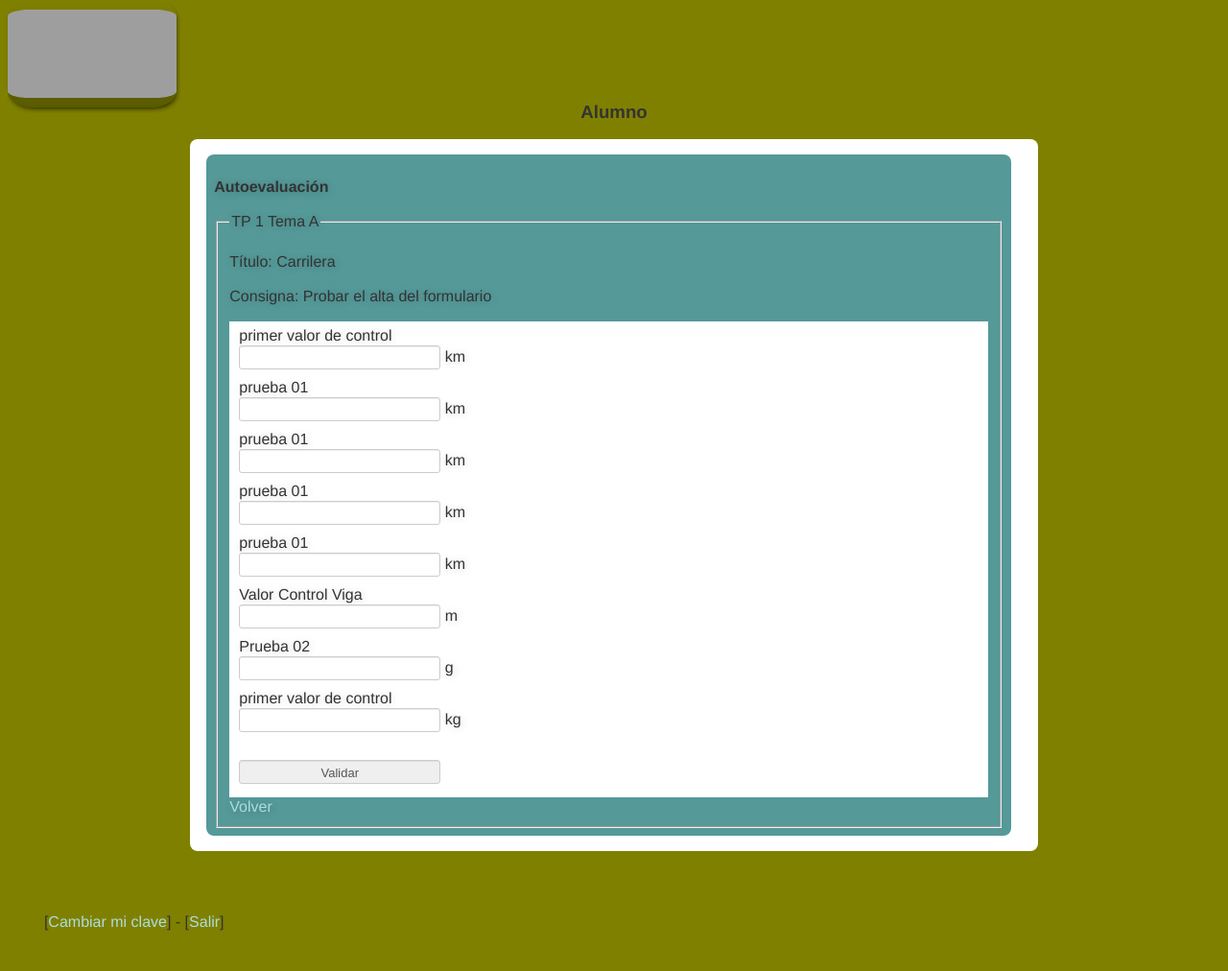
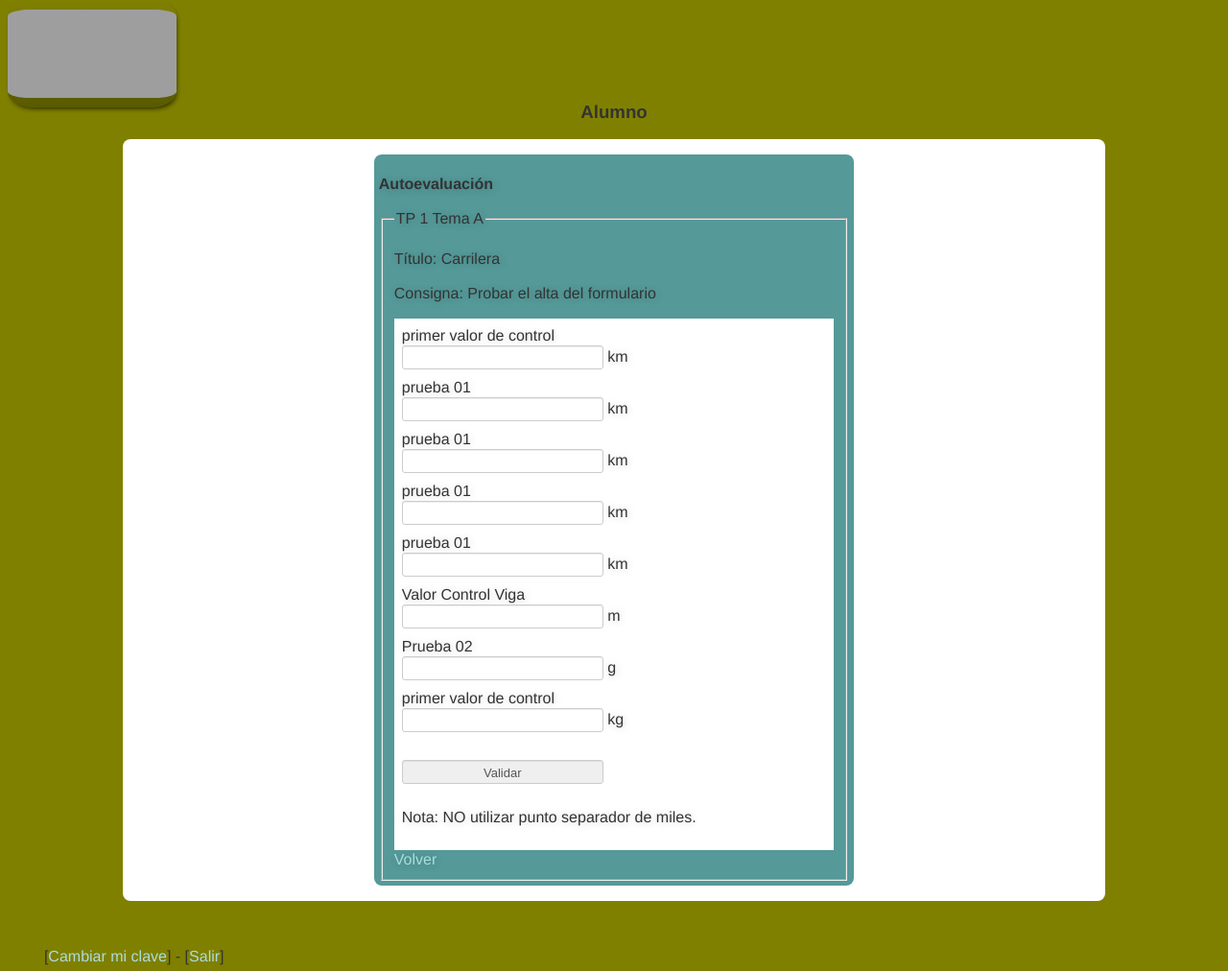
Before and after one commit to fcoloccini/facultad, a Django app: template templates/tps/autoevaluacionValoresCtrl.html in a window 1280 px wide. Shown: the whole page at 96% size. Before the commit the page ends 970 px from the top, so only its background shows below. Run offline with Django 3.2, Linux system fonts and the light colour scheme; the template is opened without the code that fills it: values that come from a table or form of the project are taken from there, others are empty; data comes from the database, SQL or seed files in the repository; both versions use the stored data as it was after the commit; parts of the project's set-up code (start-up, migrations or seed data) failed here and were passed over; some libraries are stand-ins or nearby versions; grey boxes are pictures that could not be loaded.

Commit message:
estilo mejorado

```diff
--- a/local_apps/tps/models.py
+++ b/local_apps/tps/models.py
@@ -53,7 +53,7 @@ class ValidacionControlesForm (forms.Form):
         #agrego cada valor de control individualmente
         for valCtrl in valoresControl:
             self.fields['valCtrl_%d' % valCtrl.id] = forms.CharField(label=valCtrl.titulo+" ("+valCtrl.unidad+")", help_text="Forma de c&aacute;lculo:<br />" +valCtrl.ayuda)
-            self.fields['valCtrl_%d' % valCtrl.id].widget.attrs['class'] = 'helpIcon'
+            self.fields['valCtrl_%d' % valCtrl.id].widget.attrs['class'] = 'helpicon'
 
 class AlumnoForm (ModelForm):
     class Meta:
--- a/local_apps/tps/static/css/estilos.css
+++ b/local_apps/tps/static/css/estilos.css
@@ -1,10 +1,20 @@
 /*en CSS se coloca los estilos de las etiquetas primero, luego los IDs y por último las clases. Todo debe ordenarse en orden alfabético y  mayúsculas a minúsculas*/
+html,body,div,ul,ol,li,dl,dt,dd,h1,h2,h3,h4,h5,h6,pre,form,p,blockquote,fieldset,input,hr {
+	/*margin:0;
+	padding: 0;*/
+}
+article,aside,details,figcaption,figure,footer,header,hgroup,nav,section {
+	display: block;
+}
+audio,canvas,video {
+	display: inline-block; *display:inline; *zoom: 1;
+}
 body
 {
-	background: olive;
+	background-color: olive;
 	color: #333333;
 	font-family: "Helvetica Neue", Helvetica, Arial, sans-serif;
-	font-size: 16px; /*declarando el font-size global, es muy importante hacerlo porque todos los tamaños relativos dependen de este.*/
+	font-size: 100%; /*declarando el font-size global, es muy importante hacerlo porque todos los tamaños relativos dependen de este.*/
 	height: 90%;
 	line-height: 20px;
 }
@@ -20,30 +30,48 @@ h1
 	text-align: center;
 	text-shadow: 5px 5px 10px rgba(0,0,0,0.8); /*Sombra:1ro desplazamiento en eje X e Y, y difuminación (0px es nítido). Por último el color de la sombra: R,G,B y la opacidad que va de 0 a 1*/
 }
+header {
+
+}
 section
 {
-	background: white;
+	background-color: white;
 	border-radius: 0.5em;
+	box-sizing: border-box; /*Evita que el padding aumente el tamaño de la caja*/
+	-webkit-box-sizing: border-box;
+	-moz-box-sizing: border-box;
+	-o-box-sizing: border-box;
 	margin: 1em auto; /*margen externo, si se pone uno solo aplica para todo, sino se pone primero margen superior e inferior y luego para los laterales*/
-	padding: 1em 0; /*idem el margin pero interno*/
-	vertical-align: top;
-	width: 95%;
+	max-width: 1024px;
+	min-width: 545px;
+	overflow: hidden;
+	padding: 0.5em 1%; /*idem el margin pero interno*/
+	/*vertical-align: top;*/
+	width: 90%;
 }
 article
 {
-	/*background: #1A9DE0;
-	background: #447766;*/
-	background: #559999;
+	background-color: #559999;
 	border-radius: 0.5em;
-	display: inline-block;
-	margin: 0 2%;
+	box-sizing: border-box; /*Evita que el padding aumente el tamaño de la caja*/
+	-webkit-box-sizing: border-box;
+	-moz-box-sizing: border-box;
+	-o-box-sizing: border-box;
+	float: left;
+	margin: 0.5em 2%;
 /*	min-height: 350px;*/
-	min-width: 230px;
-	padding: 0.5em;
+	min-width: 245px;
+	padding: 0.3em;
 	text-shadow: 1px 1px 10px rgba(0,0,0,0.2);
 	/*transition: all 0.5s ease-in;*/
-	vertical-align: top;
-	width: 43%;
+	/*vertical-align: top;*/
+	width: 46%;
+}
+article.columnaSimple {
+	float: none;
+	margin: 0.5em auto;
+	max-width: 500px;
+	width: 96%
 }
 article ul li ul li{
 	display: none;
@@ -69,9 +97,13 @@ a:hover
 form {
 	background-color: #FFFFFF;
 	/*border-radius: 0.5em 0.5em 0.5em 0.5em;*/
+	box-sizing: border-box; /*Evita que el padding aumente el tamaño de la caja*/
+	-webkit-box-sizing: border-box;
+	-moz-box-sizing: border-box;
+	-o-box-sizing: border-box;
 	margin: auto;
-	min-width: 210px;
-	padding: 5px 10px 5px 10px;
+	min-width: 229px;
+	padding: 0.5em;
 }
 form label{
 	display:block;
@@ -116,9 +148,7 @@ textarea:focus {
 	-moz-box-shadow: inset 0 1px 1px rgba(0, 0, 0, 0.075), 0 0 8px rgba(82, 168, 236, 0.6);
 	box-shadow: inset 0 1px 1px rgba(0, 0, 0, 0.075), 0 0 8px rgba(82, 168, 236, 0.6);
 	outline: 0;
-	outline: thin dotted \9;
-	/* IE6-9 */
-
+	outline: thin dotted \9;/* IE6-9 */
 }
 input[type="file"]:focus,
 input[type="radio"]:focus,
@@ -148,9 +178,9 @@ textarea[disabled],
 input[readonly],
 select[readonly],
 textarea[readonly] {
-  background-color: #eeeeee;
-  border-color: #ddd;
-  cursor: not-allowed;
+	background-color: #eeeeee;
+	border-color: #ddd;
+	cursor: not-allowed;
 }
 #primer-parrafo
 {
@@ -223,10 +253,10 @@ ul.errorlist + input,
 ul.errorlist + textarea {
 	background-color: #FFFF73;
 }
-.helpIcon {
+.helpicon {
 	display: inline-block !important;
 }
-form .helptext {
+.helptext {
 	background-color: #FFFF73;
 	border: 1px solid #D3D3D3;
 	border-radius: 5px;
@@ -236,10 +266,11 @@ form .helptext {
 	opacity: 0.9;
 	padding: 5px;
 	position: absolute;
+	resize: both;
+	width: 215px;
 	z-index: 100;
-	resize: both;
 }
-form .helptext:before {
+/*.helptext:before {
 	border-bottom: 9px solid transparent;
     border-right: 12px solid #FFFF73;
     border-top: 9px solid transparent;
@@ -248,10 +279,10 @@ form .helptext:before {
     height: 0;
     margin: 0 5px 0 -17px;
     width: 0;
-}
-.helpIcon:hover + br + .helptext,
-.helptext:hover,
-.helpIcon:focus + br + .helptext {
+}*/
+.helpicon:hover + br + .helptext,
+.helpicon:focus + br + .helptext,
+.helptext:hover, .helpicon:hover + .helptext {
 	display: inline;
 }
 .naranja {
--- a/local_apps/tps/static/css/estilosLogin.css
+++ b/local_apps/tps/static/css/estilosLogin.css
@@ -33,7 +33,7 @@ body img + p {
 	margin: auto;
 	position: relative;
 	top: 7%;
-	width: 424px;
+	width: 450px;
 }
 .login form input[type=submit],
 .login form input[type=reset]{
--- a/local_apps/tps/urls.py
+++ b/local_apps/tps/urls.py
@@ -12,5 +12,4 @@ urlpatterns = patterns ('',
     url(r'^tps/(?P<tp_codigo>\d+)_(?P<tp_tema>[A-Z])/', 'local_apps.tps.views.trabajosPracticos'),
     url(r'^tps/error', 'local_apps.tps.views.error'),
     url(r'^tps/agregarTP', 'local_apps.tps.views.agregarTP'),
-    #url(r'^asignarTP/(?P<legajo_id>\w\d{5})', 'local_apps.tps.views.asignarTP'),
 )
--- a/templates/registration/login.html
+++ b/templates/registration/login.html
@@ -14,7 +14,7 @@
 	<h1>Ingresa tus datos</h1>
 	<form method="post" action="{% url django.contrib.auth.views.login %}">{% csrf_token %}
 		<!--{{ form.username.label_tag }}-->
-		<label for="id_username" class="helpIcon" autofocus="autofocus">Nro. Legajo &oacute; Usuario</label>
+		<label for="id_username" class="helpicon" autofocus="autofocus">Nro. Legajo &oacute; Usuario</label>
 		<span class="helpText">S&oacute;lo letra y n&uacute;meros, sin guion ni barra</span>
 		{{ form.username }}
 		{{ form.password.label_tag }} {{ form.password }}
--- a/templates/tps/alumnos.html
+++ b/templates/tps/alumnos.html
@@ -28,7 +28,7 @@
 	{% if alumno%}
 	<section>
 		{% if formAlumno %}
-		<article>
+		<article class="columnaSimple">
 			<form action="../alumno/agregarAlumno" method="post">
 				{% csrf_token %}
 				{{ formAlumno }}
--- a/templates/tps/autoevaluacionValoresCtrl.html
+++ b/templates/tps/autoevaluacionValoresCtrl.html
@@ -8,8 +8,8 @@
 {% block content%}
 	<a href="/facultad/principal"><img id="logo-fceia" src="/static/images/FCEIA-logo.png" /></a>
 	<h3 style="text-align: center;">Alumno {{ user.first_name }} {{ user.last_name }}</h3>
-<section style="width: 70%;">
-	<article style="width: 93%;">
+<section>
+	<article class="columnaSimple">
 		<p><strong>Autoevaluaci&oacute;n</strong></p>
 		{% if tp %}
 		<fieldset>
@@ -24,7 +24,7 @@
 				{% for valCtrl in valoresCtrl %}
 				<label for="{{ valCtrl.id }}">{{ valCtrl.titulo }}</label>
 				<div>
-					<input type="text" name="{{ valCtrl.id }}" id="{{ valCtrl.id }}" class="helpIcon" />
+					<input type="text" name="{{ valCtrl.id }}" id="{{ valCtrl.id }}" class="helpicon" />
 					{{ valCtrl.unidad }}
 					<span class="helpText">Forma de c&aacute;lculo:<br />{{ valCtrl.ayuda }}</span>
 				</div>
@@ -32,6 +32,7 @@
 				{% endif %}
 				<br />
 				<input type="submit" value="Validar" />
+				<p>Nota: NO utilizar punto separador de miles.</p>
 			</form>
 			{% else %}
 			<ul>
--- a/templates/tps/forms.html
+++ b/templates/tps/forms.html
@@ -52,9 +52,11 @@ $(function(){
 		{% endfor %}
 		<input type="button" onclick="location.href='../{{ codigoTP }}/agregarValCtrl/'" value="Agregar un valor" />
 	</article>
+</section>
 {% endif %}
 {% if formValCtrl %}
-	<article>
+<section>
+	<article class="columnaSimple">
 		<form action="" method="post">
 			{% csrf_token %}
 			{{ formValCtrl }}
@@ -68,7 +70,7 @@ $(function(){
 {% endif %}
 {% if formAlumno %}
 <section>
-	<article>
+	<article class="columnaSimple">
 		<form action="../alumno/agregarAlumno" method="post">
 			{% csrf_token %}
 			{{ formAlumno }}
--- a/templates/tps/indexAlumnos.html
+++ b/templates/tps/indexAlumnos.html
@@ -39,7 +39,7 @@
 		</ul>
 		{% endif %}
 	</article>-->
-	<article>
+	<article class="columnaSimple">
 		<p><strong>Lista de trabajos pr&aacute;cticos:</strong></p>
 		{% if listaTPs %}
 		<ul>
```
Also changed, not shown: local_apps/tps/views.py (+0 -29 lines), db/facultadSqlite3.db.
